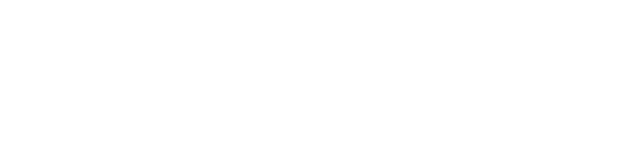
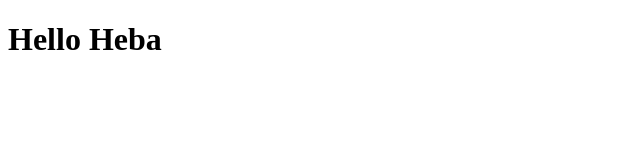
Before and after one commit to hebam8/firstproject, a plain HTML site: page index.html in a window 1280 px wide. Shown: the whole page, without its empty margins (0-640 px from the left). Drawn offline with Linux system fonts and the light colour scheme.

Commit message:
add name

```diff
--- a/index.html
+++ b/index.html
@@ -7,6 +7,6 @@
     <title>Document</title>
 </head>
 <body>
-
+  <h1>Hello Heba</h1>
 </body>
 </html>
```
